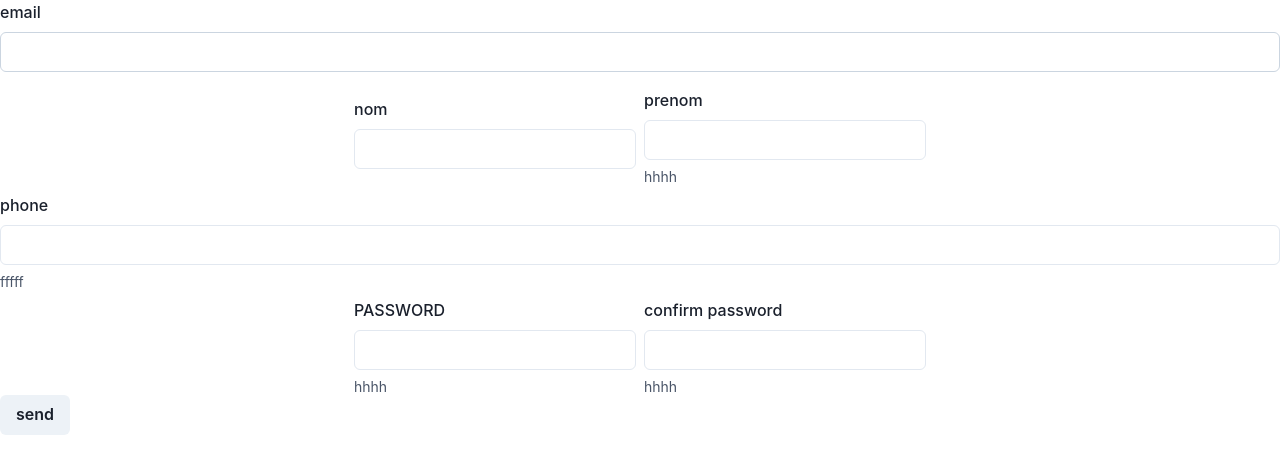
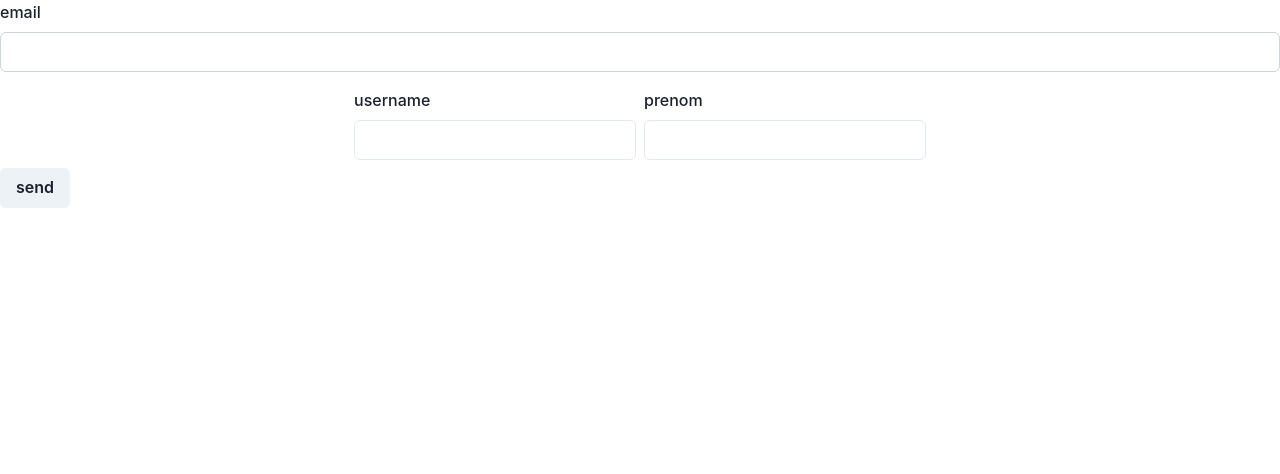
Before and after one commit to ouertaniaziz/Cours-React-ChakraUi-TDS, a React (Create React App) app: page / in a window 1280 px wide. Shown: the top 474 px of the page. Built offline with nearby package versions, Linux system fonts and the light colour scheme.

Commit message:
seance yup formik

```diff
--- a/package.json
+++ b/package.json
@@ -10,12 +10,14 @@
     "@testing-library/react": "^13.4.0",
     "@testing-library/user-event": "^13.5.0",
     "axios": "^1.3.4",
+    "formik": "^2.2.9",
     "framer-motion": "^9.0.3",
     "mongoose": "^5.2.8",
     "react": "^18.2.0",
     "react-dom": "^18.2.0",
     "react-scripts": "5.0.1",
-    "web-vitals": "^2.1.4"
+    "web-vitals": "^2.1.4",
+    "yup": "^1.0.2"
   },
   "scripts": {
     "start": "react-scripts start",
--- a/src/components/signUpForm/SignUpForm.js
+++ b/src/components/signUpForm/SignUpForm.js
@@ -8,7 +8,17 @@ import {
   VStack,
   HStack,
 } from "@chakra-ui/react";
-
+import axios from "axios";
+import { Formik, Form, Field } from "formik";
+import * as yup from "yup";
+const validateSchema = yup.object().shape({
+  email: yup
+    .string()
+    .email("email doit avoire la forme de xxxxxxxxxx")
+    .required("email est obligatoire"),
+  username: yup.string().required("nom est obligatoire"),
+  lastname: yup.string().required("prenom est obligatoire"),
+});
 const SignUpForm = () => {
   const emailInput = useRef("");
   const nomInput = useRef("");
@@ -17,7 +27,7 @@ const SignUpForm = () => {
   const MDPInput = useRef("");
   const CMDPInput = useRef("");
   const [errors, setErrors] = useState([]);
-  const handleSubmit = (event) => {
+  /*  const handleSubmit = (event) => {
     event.preventDefault();
     /*
     pour un email :   /^[^\s@]+@[^\s@]+\.[^\s@]+$/
@@ -25,7 +35,7 @@ const SignUpForm = () => {
      pour un phone number : /^\d{8}$/
     pour chaine de caractére et nombre : /^[a-zA-Z0-9\s,'-]*$/
 
-    */
+    */ /*
     const nameRegex = /^[a-zA-Z ]+$/; // Matches letters and spaces only
 
     const email = emailInput.current.value;
@@ -36,11 +46,63 @@ const SignUpForm = () => {
       setErrors({ nameIsEmpty: " le nom  doit etre une ffffff " });
     } else {
       emailInput.current.value = "";
+      nomInput.current.value = "";
       setErrors([]);
     }
-  };
+  };*/
   return (
-    <form onSubmit={handleSubmit}>
+    <Formik
+      initialValues={{
+        email: "",
+        username: "",
+        lastname: "",
+      }}
+      onSubmit={(values) => {
+        console.log(values);
+      }}
+      validationSchema={validateSchema}
+    >
+      <Form>
+        <VStack>
+          <Field name="email">
+            {({ field, form }) => (
+              <FormControl id="email" isInvalid={form.errors.email}>
+                <FormLabel>email</FormLabel>
+                <Input type="text" {...field} />
+                <FormHelperText>{form.errors.email}</FormHelperText>
+              </FormControl>
+            )}
+          </Field>
+          <HStack>
+            <Field name="username">
+              {({ field, form }) => (
+                <FormControl id="username" isInvalid={form.errors.username}>
+                  <FormLabel>username</FormLabel>
+                  <Input type="text" {...field} />
+                  <FormHelperText>{form.errors.username}</FormHelperText>
+                </FormControl>
+              )}
+            </Field>
+            <Field name="lastname">
+              {({ field, form }) => (
+                <FormControl id="lastname" isInvalid={form.errors.lastname}>
+                  <FormLabel>prenom</FormLabel>
+                  <Input type="text" {...field} />
+                  <FormHelperText>{form.errors.lastname}</FormHelperText>
+                </FormControl>
+              )}
+            </Field>
+          </HStack>
+        </VStack>
+        <Button type="submit">send</Button>
+      </Form>
+    </Formik>
+  );
+};
+
+export default SignUpForm;
+
+/* <form onSubmit={handleSubmit}>
       <VStack>
         <FormControl id="email" isInvalid={errors.emailIsEmpty}>
           <FormLabel>email</FormLabel>
@@ -78,8 +140,4 @@ const SignUpForm = () => {
         </HStack>
       </VStack>
       <Button type="submit">send</Button>
-    </form>
-  );
-};
-
-export default SignUpForm;
+  </form>*/
```
Also changed, not shown: 1 other file (tests, documents, lock files or other folders).
